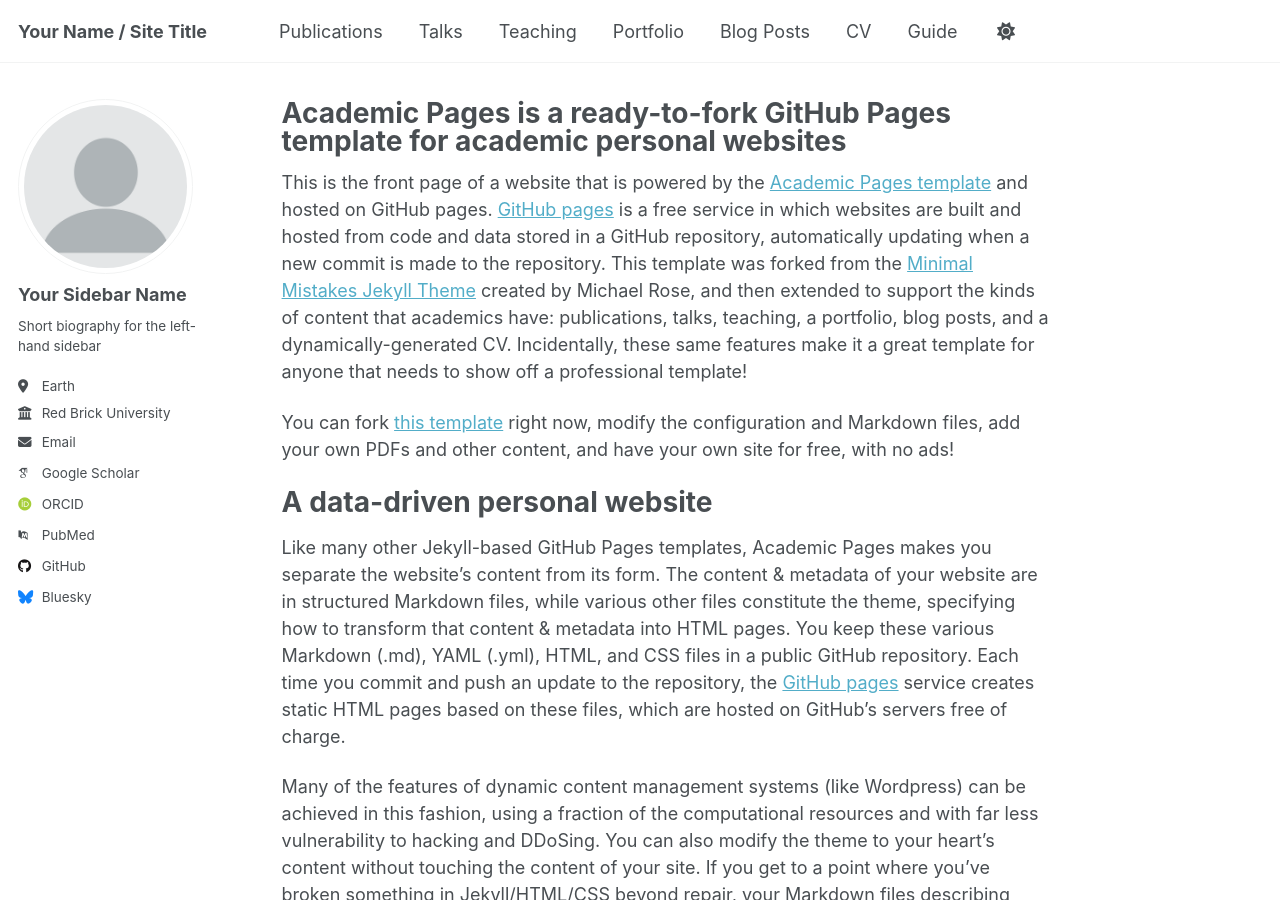
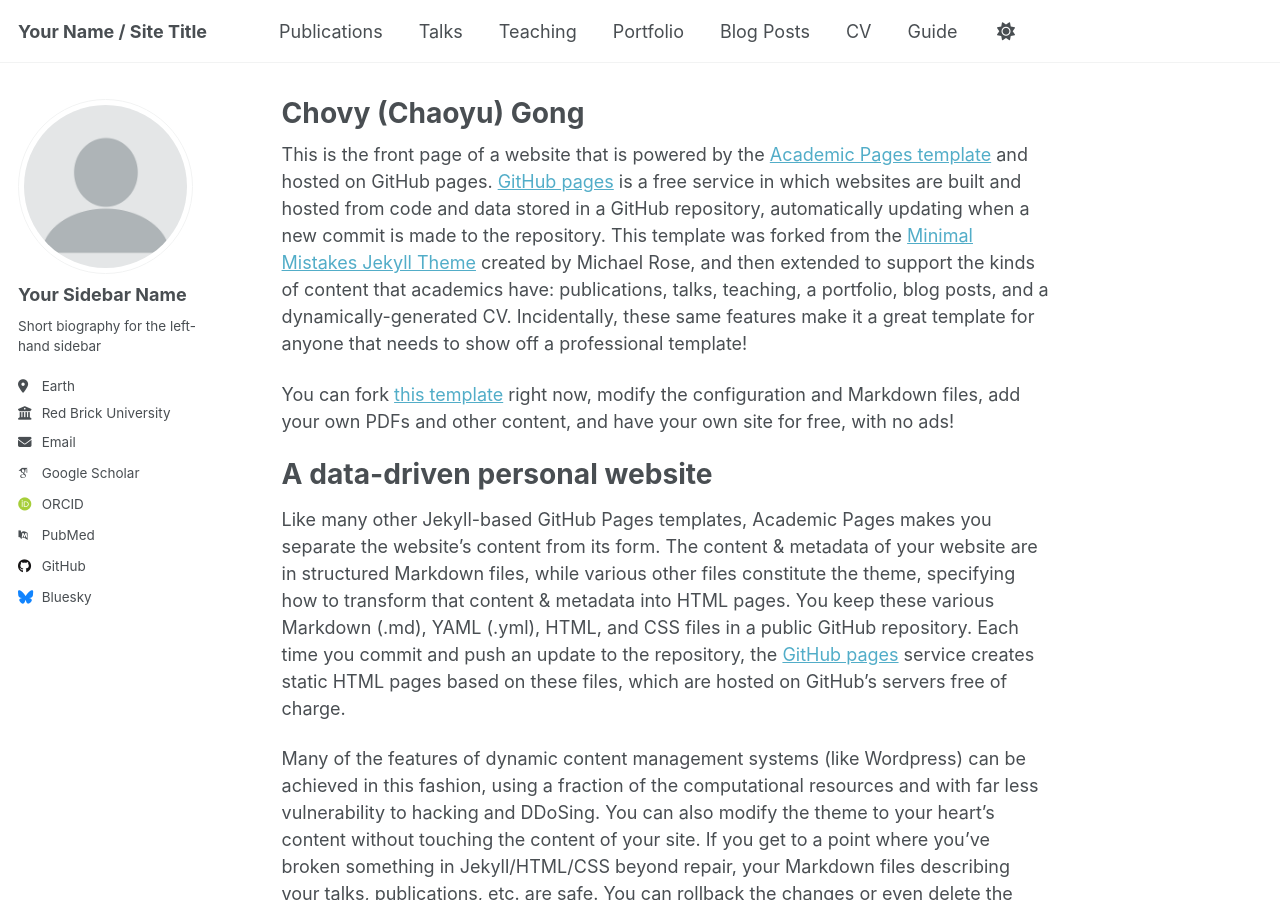
Before and after one commit to doushijihui/Chovy-Gong, a Jekyll site: the page built from _pages/about.md, in a window 1280 px wide and 900 px high. Built offline with Jekyll 4.4.1, drawn with Linux system fonts in a browser that asks for light colours; some web fonts are replaced; a script that is not in the unit is left out.

Commit message:
Update about.md

```diff
--- a/_pages/about.md
+++ b/_pages/about.md
@@ -1,6 +1,6 @@
 ---
 permalink: /
-title: "Academic Pages is a ready-to-fork GitHub Pages template for academic personal websites"
+title: "Chovy (Chaoyu) Gong"
 author_profile: true
 redirect_from:
   - /about/
```
